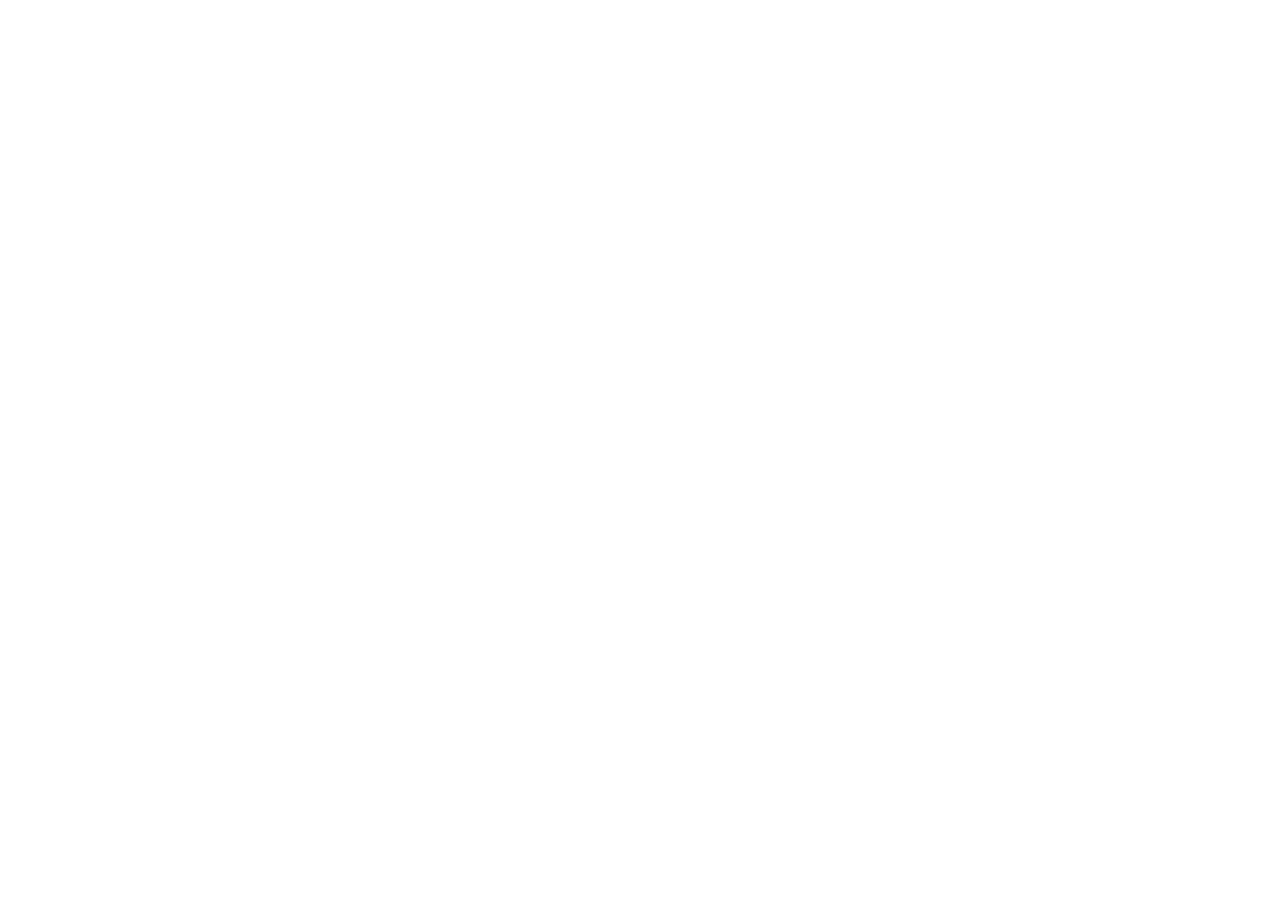
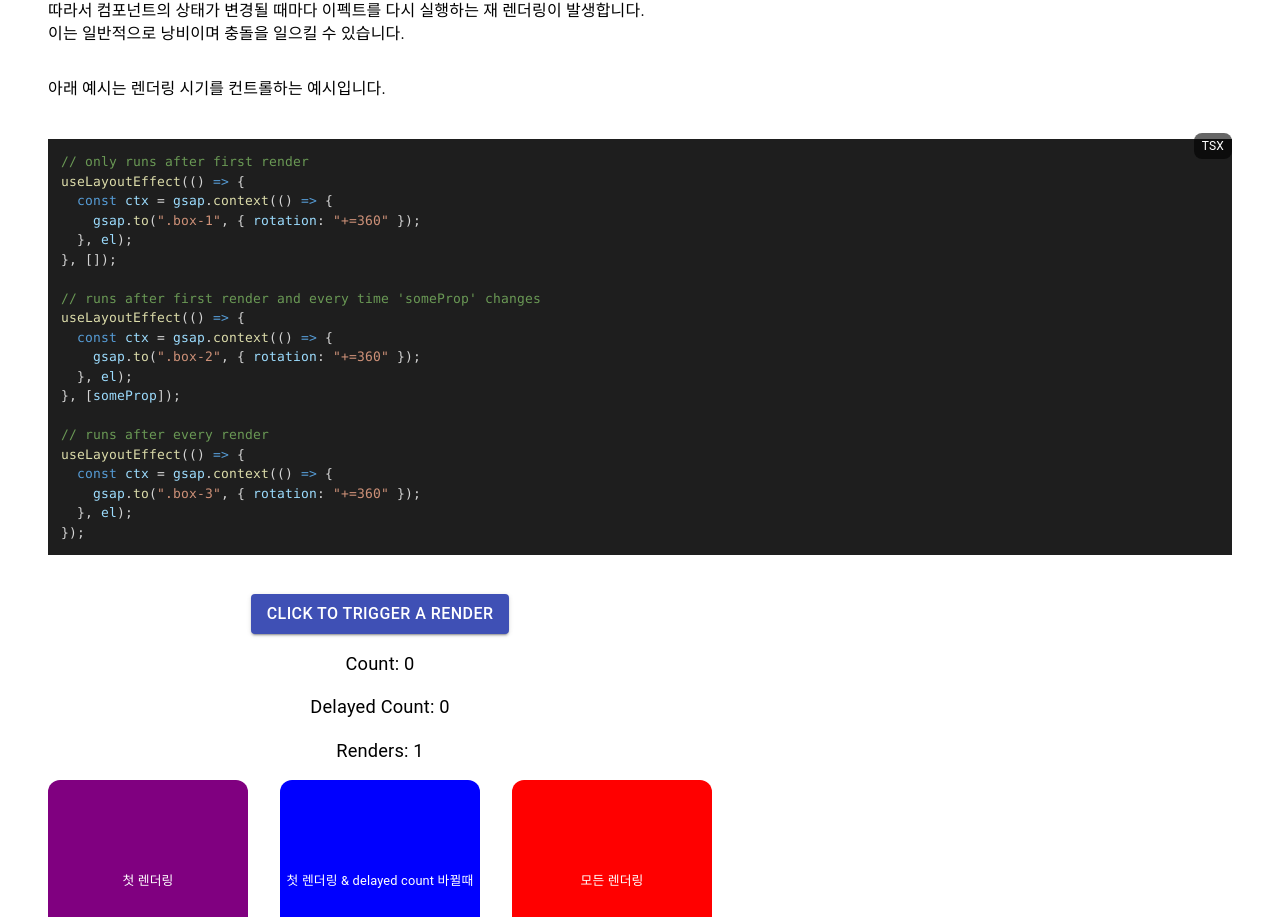
Before and after one commit to KKingmo/gsap-study, a React (Create React App) app: page /react-basics/8 in a window 1280 px wide. Before the commit this address had no page. Shown: the part 180-1097 px from the top of the page. Before the commit the page ends 800 px from the top, so only its background shows below. Built offline with nearby package versions, Linux system fonts and the light colour scheme.

Commit message:
Controlling when React creates animation

```diff
--- a/src/App.tsx
+++ b/src/App.tsx
@@ -62,6 +62,11 @@
 				name: 'Creating and controlling timelines',
 				element: <Pages />,
 			},
+			{
+				path: '/react-basics/8',
+				name: 'Controlling when React creates our animation',
+				element: <Pages />,
+			},
 		],
 	},
 	// {
--- /dev/null
+++ b/src/components/react-basics/ControllingWithCreatingAnimation.tsx
@@ -0,0 +1,185 @@
+import { Box, Button, Typography, styled } from '@mui/material';
+import { useEffect, useLayoutEffect, useRef, useState } from 'react';
+import { gsap } from 'gsap';
+import CodeBlock from '../common/CodeBlock';
+import PageLayout from '../../layout/PageLayout';
+
+const CODESTRING = [
+	`// only runs after first render
+useLayoutEffect(() => {
+  const ctx = gsap.context(() => {
+    gsap.to(".box-1", { rotation: "+=360" });
+  }, el);
+}, []);
+
+// runs after first render and every time 'someProp' changes
+useLayoutEffect(() => {
+  const ctx = gsap.context(() => {
+    gsap.to(".box-2", { rotation: "+=360" });
+  }, el);
+}, [someProp]);
+
+// runs after every render
+useLayoutEffect(() => {
+  const ctx = gsap.context(() => {
+    gsap.to(".box-3", { rotation: "+=360" });
+  }, el);
+});`,
+	`console.clear();
+const { useEffect, useLayoutEffect, useRef, useState } = React;
+
+function App() {
+  const app = useRef();
+
+  const [count, setCount] = useState(0);
+  const [delayedCount, setDelayedCount] = useState(0);
+
+  // only runs on first render
+  useLayoutEffect(() => {
+    const ctx = gsap.context(() => {
+      gsap.to(".box-1", { rotation: "+=360" });
+    }, app);
+    return () => ctx.revert();
+  }, []);
+
+  // runs on first render and every time delayedCount changes
+  useLayoutEffect(() => {
+    const ctx = gsap.context(() => {
+      gsap.to(".box-2", { rotation: "+=360" });
+    }, app);
+    return () => ctx.revert();
+  }, [delayedCount]);
+
+  // runs on every render
+  useLayoutEffect(() => {
+    const ctx = gsap.context(() => {
+      gsap.to(".box-3", { rotation: "+=360" });
+    }, app);
+    return () => ctx.revert();
+  });
+
+  useEffect(() => {
+    const timer = setTimeout(() => {
+      setDelayedCount(count);
+    }, 1000);
+
+    return () => clearTimeout(timer);
+  }, [count]);
+
+  return (
+    <div className="app" ref={app}>
+      <div>
+        <button onClick={() => setCount(count + 1)}>Click to trigger a render</button>
+      </div>
+      <p>Count: {count}</p>
+      <p>Delayed Count: {delayedCount}</p>
+      <p>Renders: {1 + delayedCount + count}</p>
+      <div className="flex-row">
+        <div className="box box-1 purple">First render</div>
+        <div className="box box-2 blue">First render & delayed count change</div>
+        <div className="box box-3 red">Every render</div>
+      </div>
+    </div>
+  );
+}
+
+const root = ReactDOM.createRoot(document.getElementById('root'));
+root.render(<App />);`,
+];
+
+const ControllingWithCreatingAnimation = () => {
+	const app = useRef<HTMLDivElement>(null);
+	const [count, setCount] = useState<number>(0);
+	const [delayedCount, setDelayedCount] = useState<number>(0);
+	// only runs on first render
+	useLayoutEffect(() => {
+		const ctx = gsap.context(() => {
+			gsap.to('.box-1', { rotation: '+=360' });
+		}, app);
+		return () => ctx.revert();
+	}, []);
+
+	// runs on first render and every time delayedCount changes
+	useLayoutEffect(() => {
+		const ctx = gsap.context(() => {
+			gsap.to('.box-2', { rotation: '+=360' });
+		}, app);
+		return () => ctx.revert();
+	}, [delayedCount]);
+
+	// runs on every render
+	useLayoutEffect(() => {
+		const ctx = gsap.context(() => {
+			gsap.to('.box-3', { rotation: '+=360' });
+		}, app);
+		return () => ctx.revert();
+	});
+
+	useEffect(() => {
+		const timer = setTimeout(() => {
+			setDelayedCount(count);
+		}, 1000);
+
+		return () => clearTimeout(timer);
+	}, [count]);
+
+	return (
+		<PageLayout>
+			<Typography variant='h1'>Controlling when React creates our animation</Typography>
+			<Typography variant='body2'>
+				{`useLayoutEffect()에 의존성 배열을 전달하지 않으면 첫 번째 렌더링 후와 모든 업데이트 후에 호출됩니다.\n따라서 컴포넌트의 상태가 변경될 때마다 이펙트를 다시 실행하는 재 렌더링이 발생합니다.\n이는 일반적으로 낭비이며 충돌을 일으킬 수 있습니다.`}
+			</Typography>
+			<Typography variant='body2'>
+				{`아래 예시는 렌더링 시기를 컨트롤하는 예시입니다.`}
+			</Typography>
+			<CodeBlock language='tsx' codeString={CODESTRING[0]} />
+			<Box
+				ref={app}
+				sx={{
+					display: 'flex',
+					flexDirection: 'column',
+					alignItems: 'center',
+					gap: '1rem',
+				}}>
+				<div>
+					<Button variant='contained' onClick={() => setCount(count + 1)}>
+						Click to trigger a render
+					</Button>
+				</div>
+				<p>Count: {count}</p>
+				<p>Delayed Count: {delayedCount}</p>
+				<p>Renders: {1 + delayedCount + count}</p>
+				<Box sx={{ display: 'flex', gap: '2rem' }}>
+					<StyledBox className='box-1' sx={{ backgroundColor: 'purple' }}>
+						첫 렌더링
+					</StyledBox>
+					<StyledBox className='box-2' sx={{ backgroundColor: 'blue' }}>
+						첫 렌더링 & delayed count 바뀔때
+					</StyledBox>
+					<StyledBox className='box-3' sx={{ backgroundColor: 'red' }}>
+						모든 렌더링
+					</StyledBox>
+				</Box>
+			</Box>
+			<CodeBlock
+				language='tsx'
+				codeString={CODESTRING[1]}
+				title={'DOCS에서 제공한 예시코드'}
+			/>
+		</PageLayout>
+	);
+};
+
+export default ControllingWithCreatingAnimation;
+
+const StyledBox = styled('div')(({ theme }) => ({
+	width: '200px',
+	height: '200px',
+	borderRadius: '12px',
+	display: 'flex',
+	alignItems: 'center',
+	justifyContent: 'center',
+	textAlign: 'center',
+	color: '#fff',
+	fontSize: '0.8rem',
+}));
--- a/src/pages/react-basics/Pages.tsx
+++ b/src/pages/react-basics/Pages.tsx
@@ -7,6 +7,7 @@
 import CleaningUp from '../../components/react-basics/CleaningUp';
 import ReusingComponents from '../../components/react-basics/ReusingComponents';
 import UsingTimelines from '../../components/react-basics/UsingTimelines';
+import ControllingWithCreatingAnimation from '../../components/react-basics/ControllingWithCreatingAnimation';
 
 const Pages = () => {
 	const location = useLocation();
@@ -28,8 +29,8 @@
 				return <ReusingComponents />;
 			case '7':
 				return <UsingTimelines />;
-			default:
-				return <div>404</div>;
+			case '8':
+				return <ControllingWithCreatingAnimation />;
 		}
 	}, [location.pathname]);
 	return <>{renderComponent()}</>;
```
